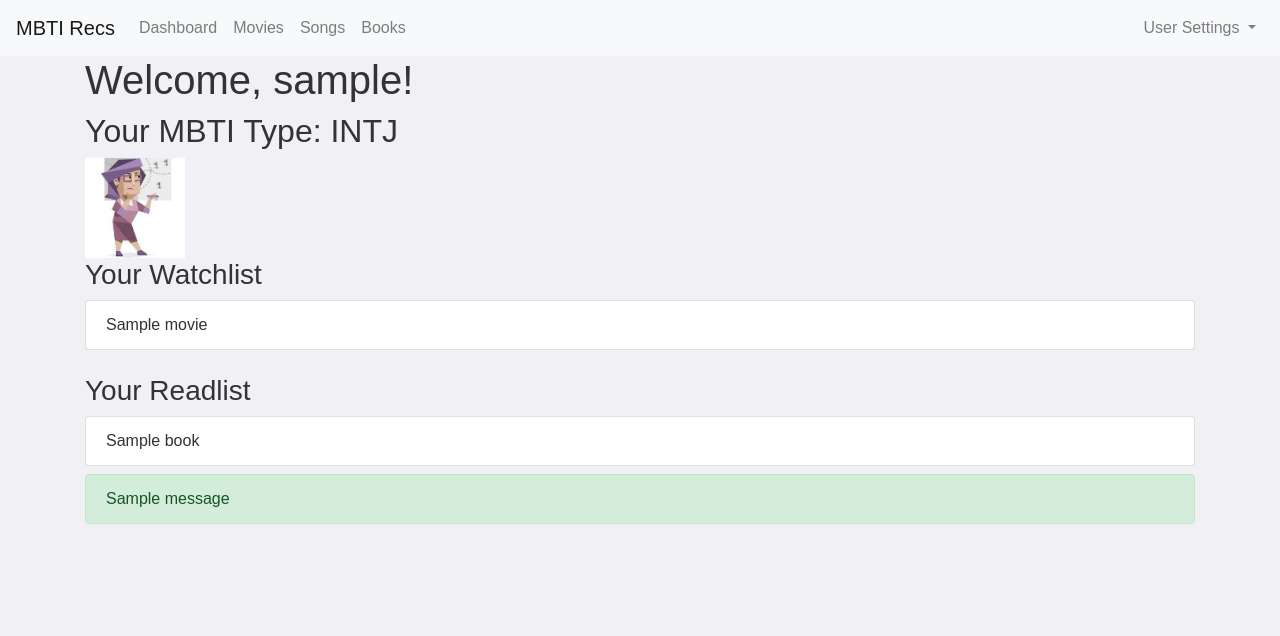
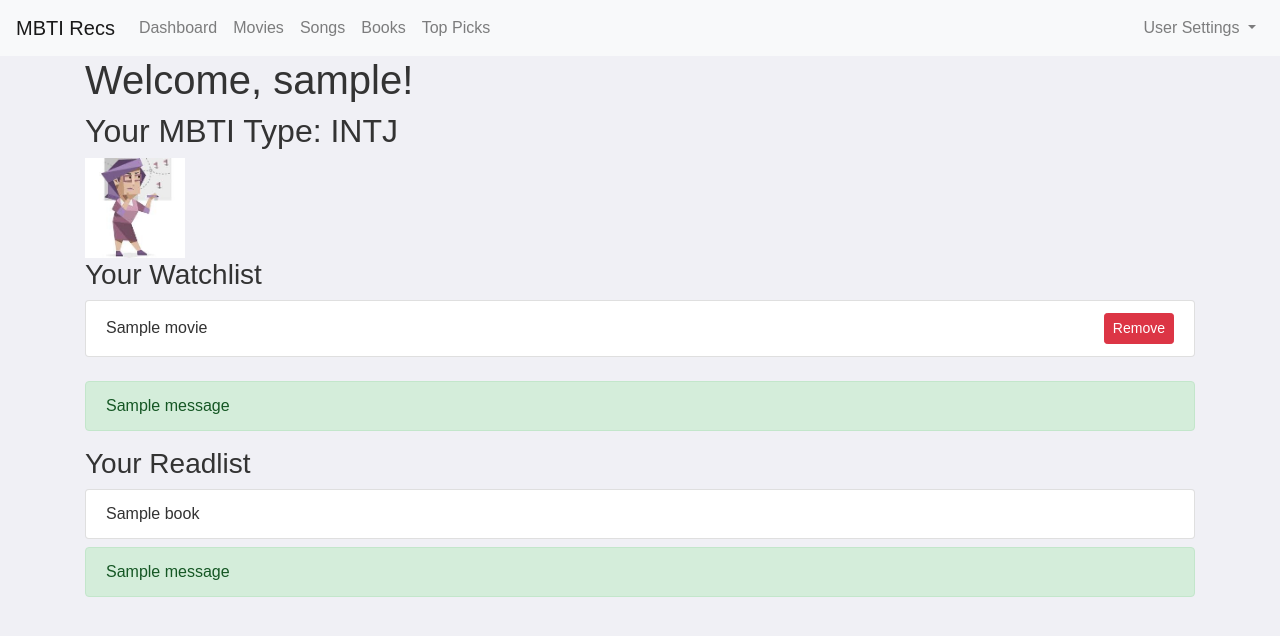
Before and after one commit to laibak24/PersonaPicks, a Django app: page /dashboard/ in a window 1280 px wide. Shown: the top 636 px of the page. Run offline with Django 5.2, Linux system fonts and the light colour scheme; a user stored in the database is signed in; tables that the repository leaves empty hold one stand-in row (values such as "Sample post"); one stand-in notice (Sample message) is shown; some libraries are stand-ins or nearby versions.

Commit message:
Add and Remove from Watchlist

```diff
--- a/website/templates/dashboard.html
+++ b/website/templates/dashboard.html
@@ -8,14 +8,32 @@
 
     <img src="{{ avatar_path }}" alt="{{ mbti_type }} Avatar" class="mbti-avatar" style="width: 100px; height: 100px;"/>
 
+
     <h3>Your Watchlist</h3>
     <ul class="list-group mb-4">
         {% for movie in watchlist %}
-            <li class="list-group-item">{{ movie.title }}</li>
+            <li class="list-group-item d-flex justify-content-between align-items-center">
+                {{ movie.title }}
+                <form action="{% url 'remove_from_watchlist' movie.movie_id %}" method="post" class="d-inline">
+                    {% csrf_token %}
+                    <button type="submit" class="btn btn-danger btn-sm">Remove</button>
+                </form>
+            </li>
         {% empty %}
             <li class="list-group-item">No movies in your watchlist.</li>
         {% endfor %}
     </ul>
+
+    {% if messages %}
+    <div class="alert-messages">
+        {% for message in messages %}
+        <div class="alert {% if message.tags %}alert-{{ message.tags }}{% else %}alert-info{% endif %}" role="alert">
+            {{ message }}
+        </div>
+        {% endfor %}
+    </div>
+    {% endif %}
+
 
     <h3>Your Readlist</h3>
     <ul class="list-group">
--- a/website/templates/navbar.html
+++ b/website/templates/navbar.html
@@ -15,7 +15,11 @@
                 <a class="nav-link" href="{% url 'songs' %}">Songs</a>
             </li>
             <li class="nav-item">
-                <a class="nav-link">Books</a>
+                <a class="nav-link" href="{% url 'books' %}">Books</a>
+            </li>
+            <!-- Add Personalized Recommendations tab here -->
+            <li class="nav-item">
+                <a class="nav-link">Top Picks</a>
             </li>
         </ul>
         <ul class="navbar-nav">
--- a/website/urls.py
+++ b/website/urls.py
@@ -9,8 +9,12 @@ urlpatterns = [
     path('logout/', views.logout_user, name='logout'),
     path('register/', views.register, name='register'),
     path('dashboard/', views.dashboard, name='dashboard'),
+    path('books/', views.books_view, name='books'),
     path('movies/', views.movies_view, name='movies'),
     path('songs/', views.songs_view, name='songs'),
+    path('add_to_watchlist/<int:movie_id>/', views.add_to_watchlist, name='add_to_watchlist'),
+    path('remove_from_watchlist/<int:movie_id>/', views.remove_from_watchlist, name='remove_from_watchlist'),
+
 
 ]
 
--- a/website/views.py
+++ b/website/views.py
@@ -1,11 +1,34 @@
-from django.shortcuts import render, redirect
 from django.contrib.auth import login, authenticate, logout
 from django.contrib.auth.decorators import login_required
 from .forms import UserRegistrationForm, UserLoginForm
-from .models import Watchlist, Readlist,Movie
+from .models import Watchlist, Readlist,Movie,Song, Book
+from django.http import JsonResponse
+from django.views.decorators.http import require_POST
+from django.shortcuts import redirect, get_object_or_404, render
+from django.contrib.auth.decorators import login_required
+from django.views.decorators.http import require_POST
+from django.contrib import messages  # Import for messages
+
 
 def home(request):
     return render(request, 'home.html')
+
+
+
+
+@login_required
+@require_POST
+def remove_from_watchlist(request, movie_id):
+    movie = get_object_or_404(Movie, pk=movie_id)
+    watchlist = Watchlist.objects.filter(watchlist_user=request.user).first()
+
+    if watchlist and movie in watchlist.movies.all():
+        watchlist.movies.remove(movie)
+        messages.success(request, f"'{movie.title}' has been removed from your watchlist.")
+    else:
+        messages.warning(request, f"'{movie.title}' is not in your watchlist.")
+
+    return redirect('dashboard')
 
 # User Registration View
 def register(request):
@@ -74,6 +97,16 @@ def dashboard(request):
 
     return render(request, 'dashboard.html', context)
 
+# Books View
+def books_view(request):
+    # Fetch all books along with MBTI preferences
+    books = Book.objects.all().order_by('title')  # Order alphabetically by title or customize ordering as needed
+
+    # Pass books to the template
+    context = {
+        'books': books,
+    }
+    return render(request, 'books.html', context)
 
 def movies_view(request):
     # Fetch all movies along with MBTI preferences
@@ -85,9 +118,6 @@ def movies_view(request):
     }
     return render(request, 'movies.html', context)
 
-from django.shortcuts import render
-from .models import Song
-
 # Songs View
 def songs_view(request):
     # Fetch all songs along with their MBTI preferences
@@ -98,3 +128,21 @@ def songs_view(request):
         'songs': songs,
     }
     return render(request, 'songs.html', context)
+
+
+
+@login_required
+@require_POST
+def add_to_watchlist(request, movie_id):
+    movie = get_object_or_404(Movie, pk=movie_id)
+    watchlist, created = Watchlist.objects.get_or_create(watchlist_user=request.user)
+
+    if movie not in watchlist.movies.all():
+        watchlist.movies.add(movie)
+        message = f"'{movie.title}' has been added to your watchlist."
+    else:
+        message = f"'{movie.title}' is already in your watchlist."
+
+    # Fetch all movies again and pass the message back to the template
+    movies = Movie.objects.all().order_by('title')
+    return render(request, 'movies.html', {'movies': movies, 'message': message})
```
Also changed, not shown: website/templates/movies.html (+17 -1 lines), website/templates/books.html (added).
